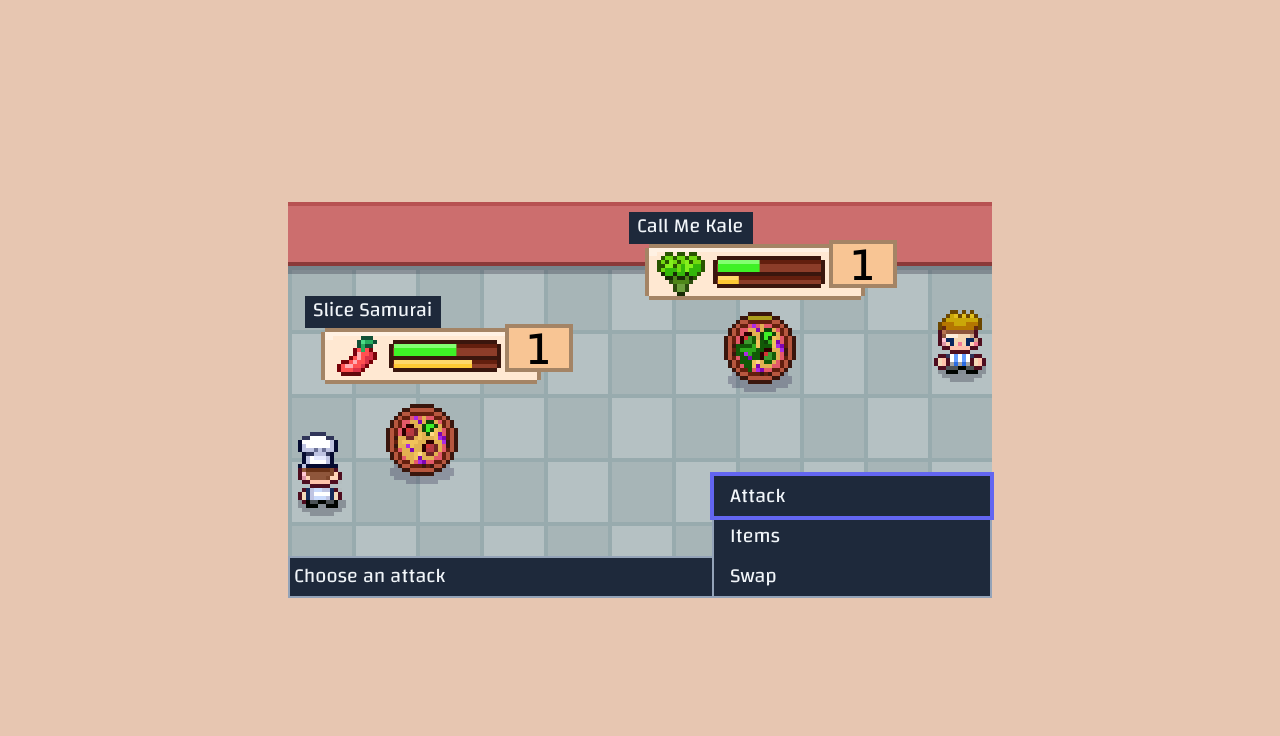
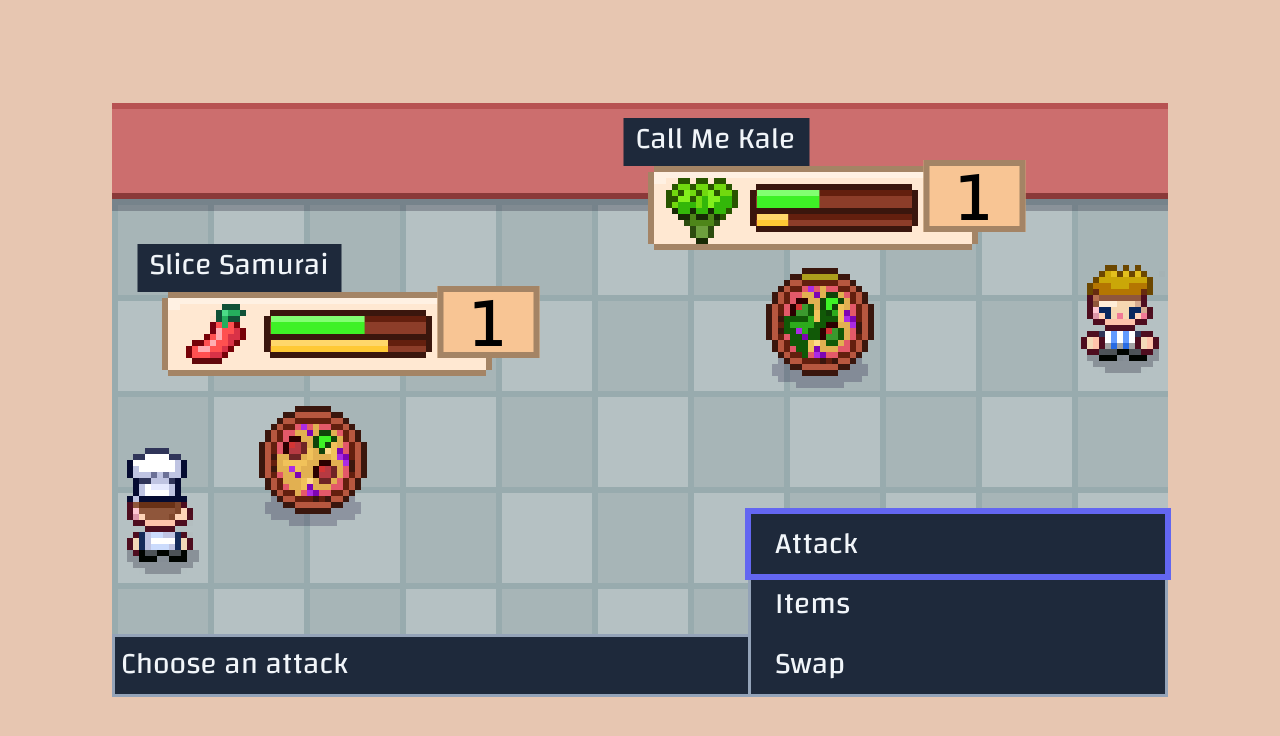
Before and after one commit to AlkarimJ1997/pizza-legends, a Next.js app: page / in a window 1280 px wide. Shown: the top 736 px of the page. Built offline with nearby package versions, Linux system fonts and the light colour scheme.

Commit message:
Fixed pixel size

```diff
--- a/app/globals.css
+++ b/app/globals.css
@@ -57,25 +57,13 @@ body {
 	:root {
 		--pixel-size: 2;
 	}
-
-  @media (orientation: landscape) {
-    :root {
-      --battle-pixel-size: 1.5;
-    }
-  }
 }
 
 @media screen and (min-width: 540px) and (min-height: 540px) {
 	:root {
 		--pixel-size: 3;
-    --battle-pixel-size: 2.5;
+    --battle-pixel-size: 3;
 	}
-
-  @media (orientation: landscape) {
-    :root {
-      --battle-pixel-size: 2;
-    }
-  }
 }
 
 @media screen and (min-width: 720px) and (min-height: 720px) {
```
